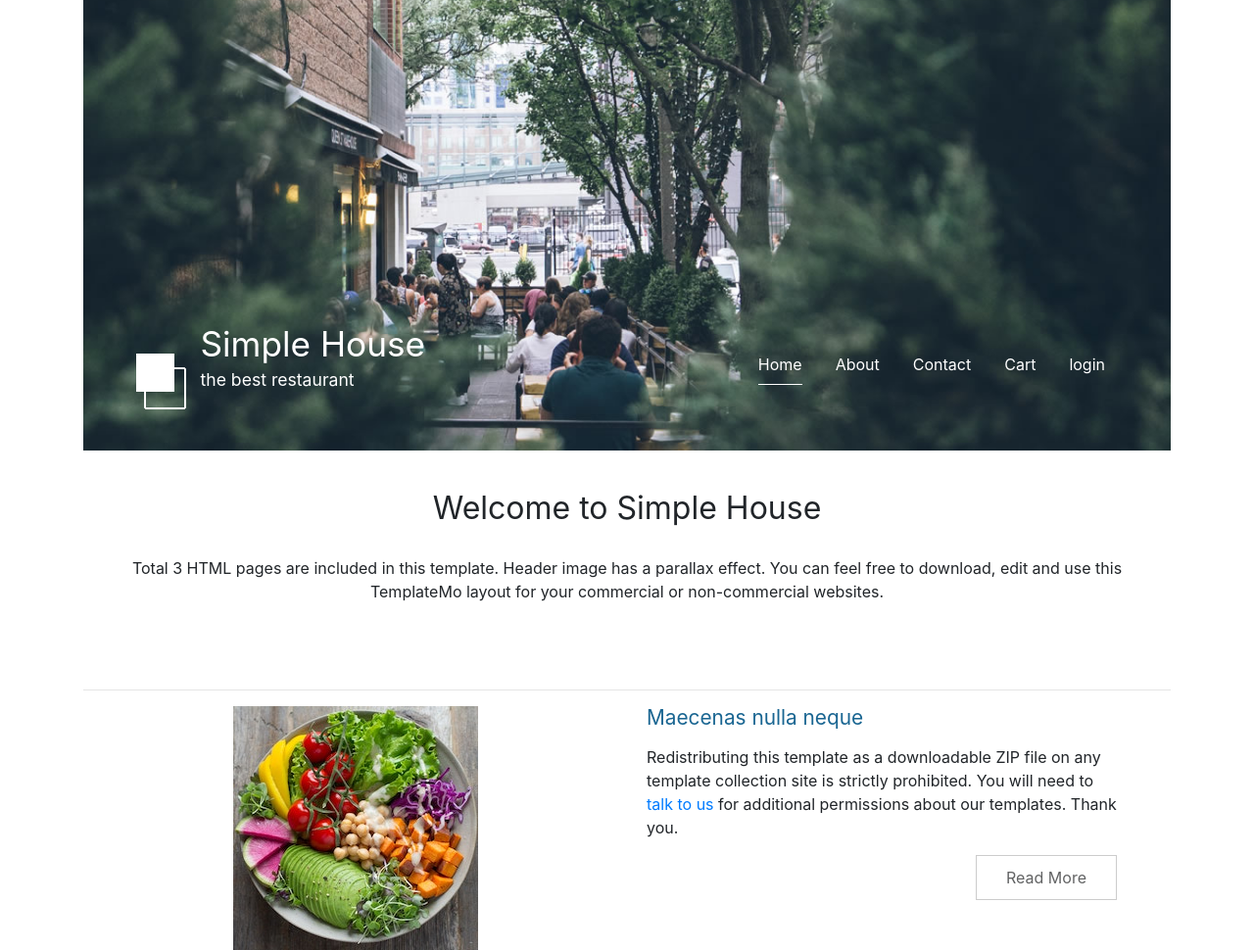
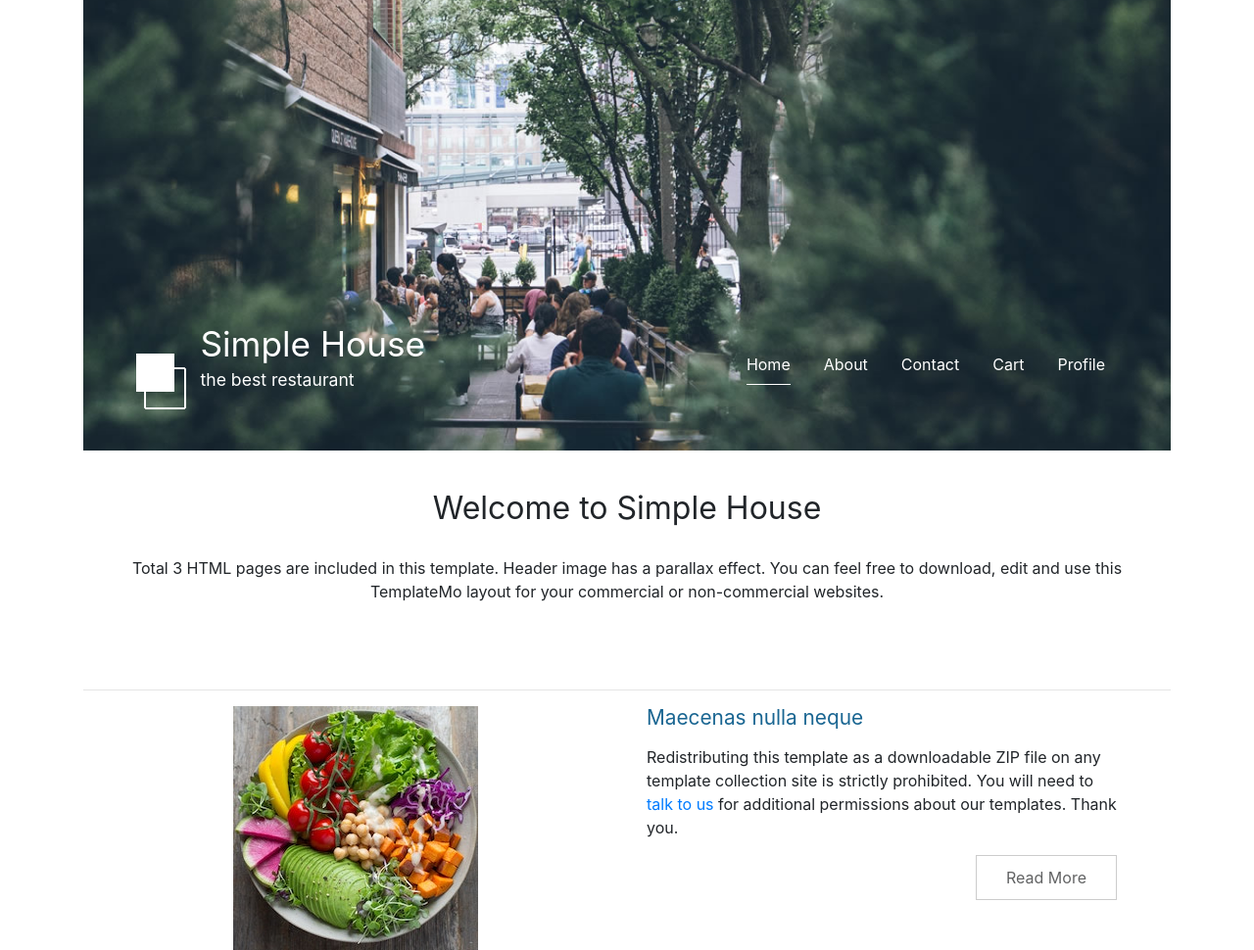
Before and after one commit to HamedMirzaeiOfficial/restaurant, a Django app: page / in a window 1280 px wide. Shown: the top 970 px of the page at 98% size. Run offline with Django 4.2, Linux system fonts and the light colour scheme; data that the repository does not hold is empty; some libraries are stand-ins or nearby versions.

Commit message:
Update base.html

```diff
--- a/templates/restaurant/base.html
+++ b/templates/restaurant/base.html
@@ -35,7 +35,7 @@
 								<li class="tm-nav-li"><a href="{% url 'restaurant:about' %}" class="tm-nav-link {% if request.resolver_match.url_name == "about" %}active{% endif %}">About</a></li>
 								<li class="tm-nav-li"><a href="{% url 'restaurant:contact' %}" class="tm-nav-link {% if request.resolver_match.url_name == "contact" %}active{% endif %}">Contact</a></li>
 								<li class="tm-nav-li"><a href="{% url 'cart:cart_detail' %}" class="tm-nav-link {% if request.resolver_match.url_name == "cart:cart_detail" %}active{% endif %}">Cart</a></li>
-								<li class="tm-nav-li"><a href="{% url 'login' %}" class="tm-nav-link {% if request.resolver_match.url_name == "login" %}active{% endif %}">login</a></li>
+								<li class="tm-nav-li"><a href="{% url 'account:profile' %}" class="tm-nav-link {% if request.resolver_match.url_name == "account:profile" %}active{% endif %}">Profile</a></li>
 							</ul>
 						</nav>
 					</div>
```
